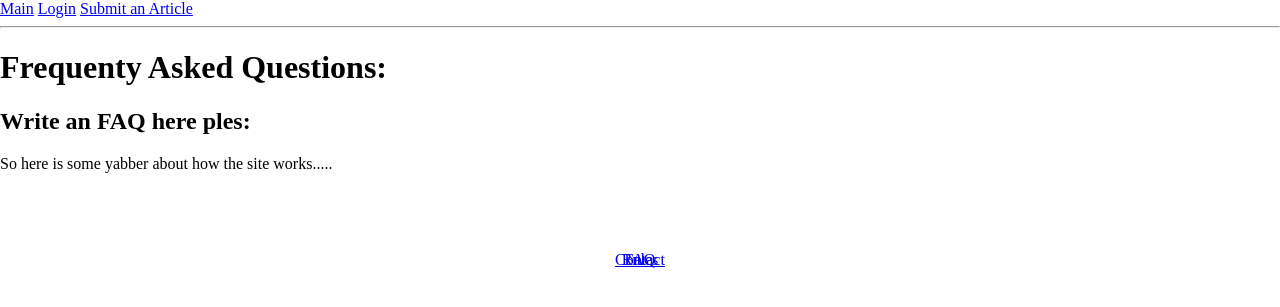
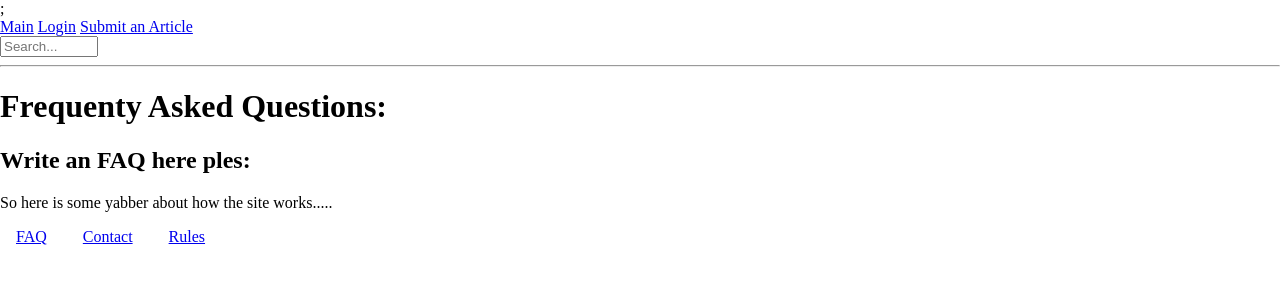
Before and after one commit to ModoUnreal/dopenet, a Flask app: page /faq in a window 1280 px wide. Shown: the top 307 px of the page. Run offline with Flask 2, Linux system fonts and the light colour scheme.

Commit message:
The search bar looks pretty but it doesnt work

```diff
--- a/app/forms.py
+++ b/app/forms.py
@@ -12,3 +12,7 @@ class SubmitForm(FlaskForm):
 class CommentForm(FlaskForm):
     comment = TextAreaField('Comment', validators=[Length(min=0, max=140)])
     submit = SubmitField('Send')
+
+class SearchForm(FlaskForm):
+    search_str = StringField('Search', validators=[DataRequired()])
+    submit = SubmitField('Search')
--- a/app/routes.py
+++ b/app/routes.py
@@ -3,7 +3,7 @@ from flask_login import logout_user, current_user, login_user, login_required
 from werkzeug.urls import url_parse
 from app.helpers import redirect_url
 from app.models import User, Post, Comment, Topic,find_users_post
-from app.forms import CommentForm, SubmitForm
+from app.forms import CommentForm, SubmitForm, SearchForm
 from app import app, db
 
 
@@ -109,6 +109,25 @@ def give_importance(post_id):
 
     return redirect(redirect_url())
 
+@app.route('/search_result/<search_str>', methods=['GET'])
+def search_result(search_str):
+    post_query = Post.query.filter_by(title=search_str).all()
+    topic_query = Topic.query.filter_by(tag_name=search_str).all()
+
+    return render_template('search_result.html', post_query=post_query, topic_query=topic_query)
+
+@app.route('/search', methods=['GET', 'POST'])
+def search():
+    form = SearchForm()
+    if request.method == 'POST' and form.validate_on_submit():
+        search_str = form.search_str.data
+        return redirect(url_for('search_result', search_str=str(search_str)))
+
+    return redirect(url_for('search_result', search_str=form.search_str.data))
+
+    # Finish this method, should link to a search html...
+    # Also make it search for the word, rather than the whole post...
+    # Most of the searching equations and whatnot should be done by the database
 
 @app.route('/faq', methods=['GET'])
 def faq():
--- a/app/static/base.css
+++ b/app/static/base.css
@@ -13,7 +13,6 @@ body {
 }
 
 .footer a{
-    position: absolute;
     right: 0;
     bottom: 0;
     left: 0;
@@ -21,3 +20,13 @@ body {
     padding: 1rem;
     text-align: center;
 }
+
+input[type=text] {
+    width: 90px;
+    -webkit-transition: width 0.4s ease-in-out;
+    transition: width 0.4s ease-in-out;
+}
+
+input[type=text]:focus {
+    width: 100%;
+}
--- a/app/templates/base.html
+++ b/app/templates/base.html
@@ -6,7 +6,7 @@
     {% else %}
     <title>Welcome to Dopenet!!!</title>
     {% endif %}
-    <link rel="stylesheet" type="text/css" href="{{ url_for('static', filename='base.css') }}">
+;   <link rel="stylesheet" type="text/css" href="{{ url_for('static', filename='base.css') }}">
 </head>
 <body>
     <div>
@@ -19,6 +19,15 @@
         <a href="{{ url_for('user', username=current_user.username) }}">{{ current_user.username }}</a>
         {% endif %}
         <a href="{{ url_for('submit') }}">Submit an Article</a>
+
+        <div class="searchbar">
+
+            <form action="{{ url_for('search') }}" method=post>
+                <input type="text" name="search" placeholder="Search...">
+            </form>
+
+        </div>
+
     </div>
     <hr>
     {% with messages = get_flashed_messages() %}
```
Also changed, not shown: requirements.txt (+46 -0 lines).
